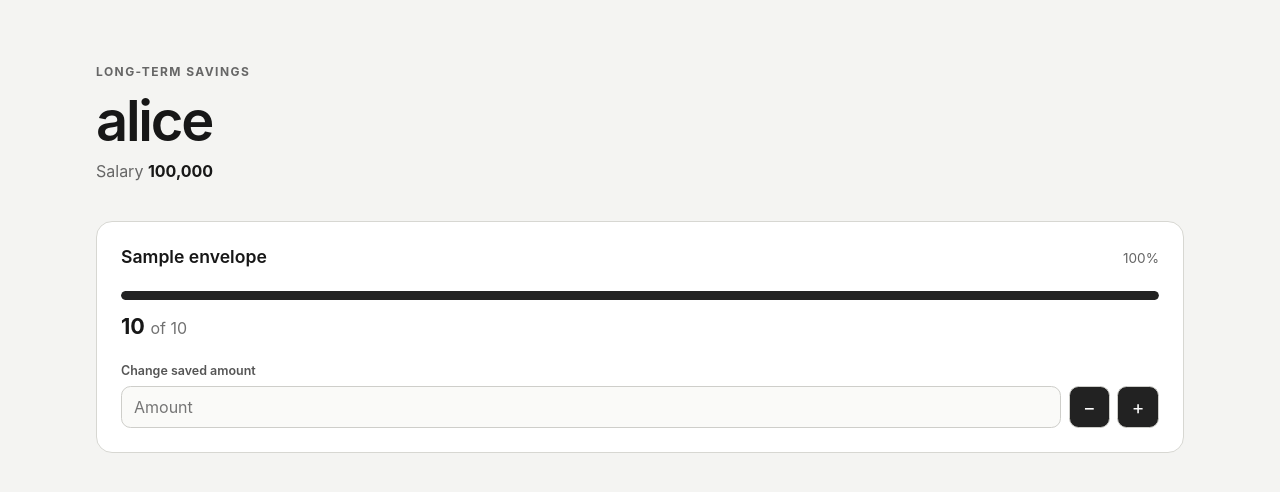
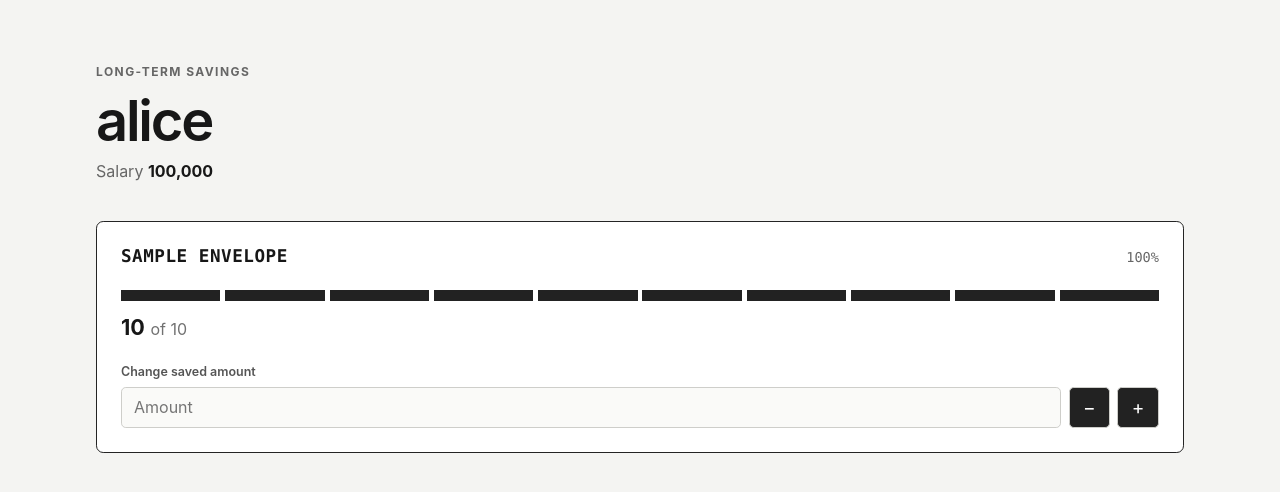
Before and after one commit to katrinio/envelope, a FastAPI app: page /users/1/envelopes/page in a window 1280 px wide. Shown: the top 492 px of the page. Run offline with FastAPI, Linux system fonts and the light colour scheme; tables that the repository leaves empty hold one stand-in row (values such as "Sample post").

Commit message:
add common style

```diff
--- a/src/static/envelope.css
+++ b/src/static/envelope.css
@@ -69,8 +69,8 @@ h1 {
 
 .envelope-card,
 .empty-state {
-  border: 1px solid #d7d7d2;
-  border-radius: 1rem;
+  border: 1px solid #242424;
+  border-radius: 0.45rem;
   background: #fff;
   padding: 1.5rem;
 }
@@ -85,27 +85,34 @@ h1 {
 .card-heading h2,
 .empty-state h2 {
   margin-bottom: 0;
+  font-family: ui-monospace, "SFMono-Regular", Consolas, "Liberation Mono", monospace;
   font-size: 1.1rem;
   font-weight: 600;
+  letter-spacing: 0.03em;
+  text-transform: uppercase;
 }
 
 .card-heading span {
   color: #666;
+  font-family: ui-monospace, "SFMono-Regular", Consolas, "Liberation Mono", monospace;
   font-size: 0.85rem;
 }
 
-.progress-track {
-  height: 0.55rem;
+.progress-segments {
+  display: grid;
+  grid-template-columns: repeat(10, 1fr);
+  gap: 0.3rem;
   margin: 1.5rem 0 0.8rem;
-  overflow: hidden;
-  border-radius: 999px;
-  background: #e7e7e3;
 }
 
-.progress-track span {
-  display: block;
-  height: 100%;
-  border-radius: inherit;
+.progress-segment {
+  height: 0.65rem;
+  border: 1px solid #777;
+  background: #fff;
+}
+
+.progress-segment.is-filled {
+  border-color: #222;
   background: #222;
 }
 
@@ -144,7 +151,7 @@ h1 {
   min-width: 0;
   height: 2.6rem;
   border: 1px solid #cececa;
-  border-radius: 0.6rem;
+  border-radius: 0.3rem;
   background: #fafaf8;
 }
 
--- a/src/template/envelope/index.html
+++ b/src/template/envelope/index.html
@@ -24,14 +24,20 @@
               </div>
 
               <div
-                class="progress-track"
+                class="progress-segments"
                 role="progressbar"
                 aria-label="{{ item.envelope.name }} progress"
                 aria-valuemin="0"
                 aria-valuemax="100"
                 aria-valuenow="{{ item.progress_percentage }}"
+                data-progress="{{ item.progress_percentage }}"
               >
-                <span style="width: {{ item.progress_percentage }}%"></span>
+                {% for segment in range(1, 11) %}
+                  <span
+                    class="progress-segment{% if item.progress_percentage >= segment * 10 %} is-filled{% endif %}"
+                    aria-hidden="true"
+                  ></span>
+                {% endfor %}
               </div>
 
               <p class="amounts">
```
Also changed, not shown: tests/test_envelope_api.py (+2 -1 lines), data/app.db (deleted), 1 other file.
